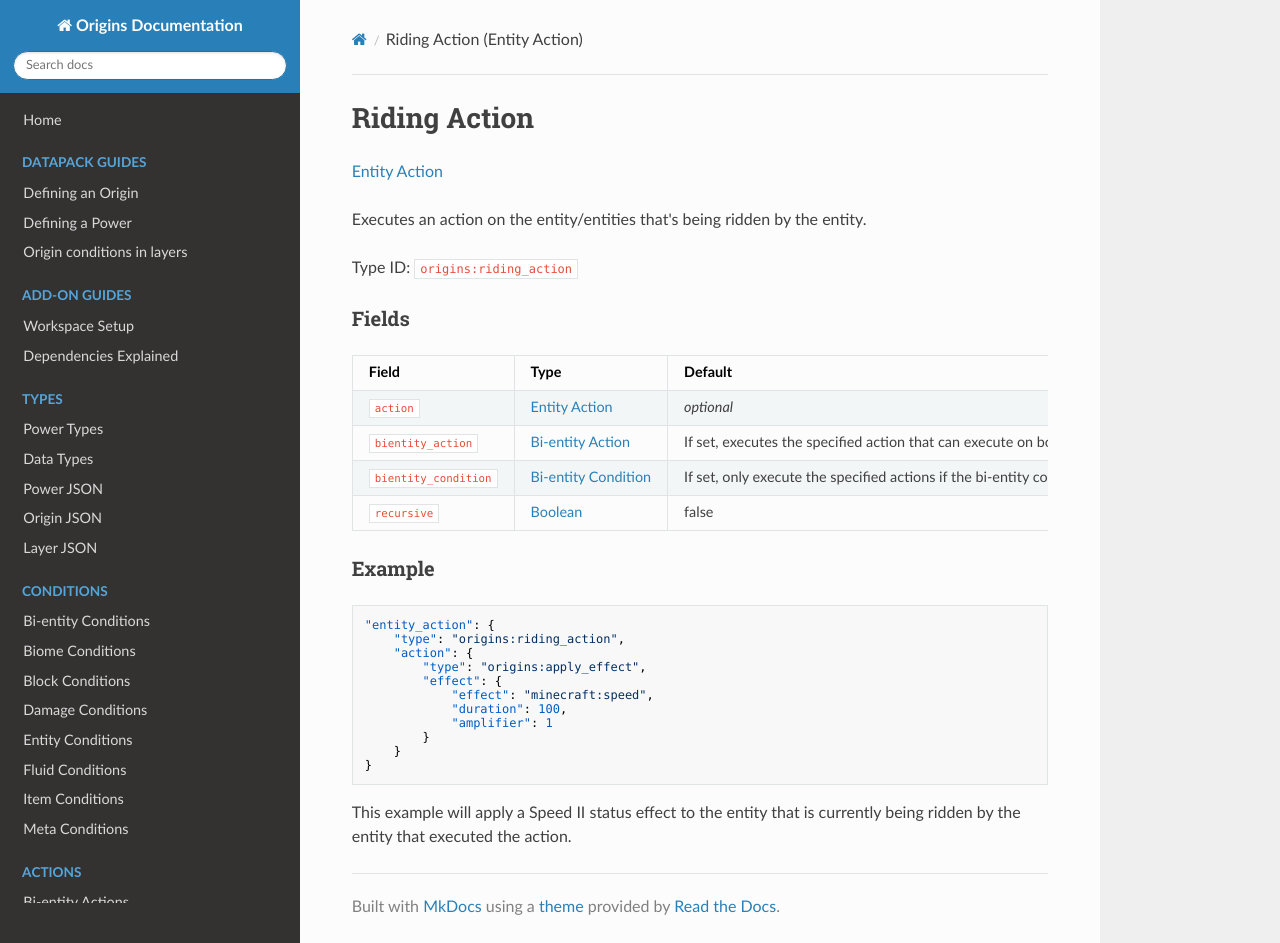
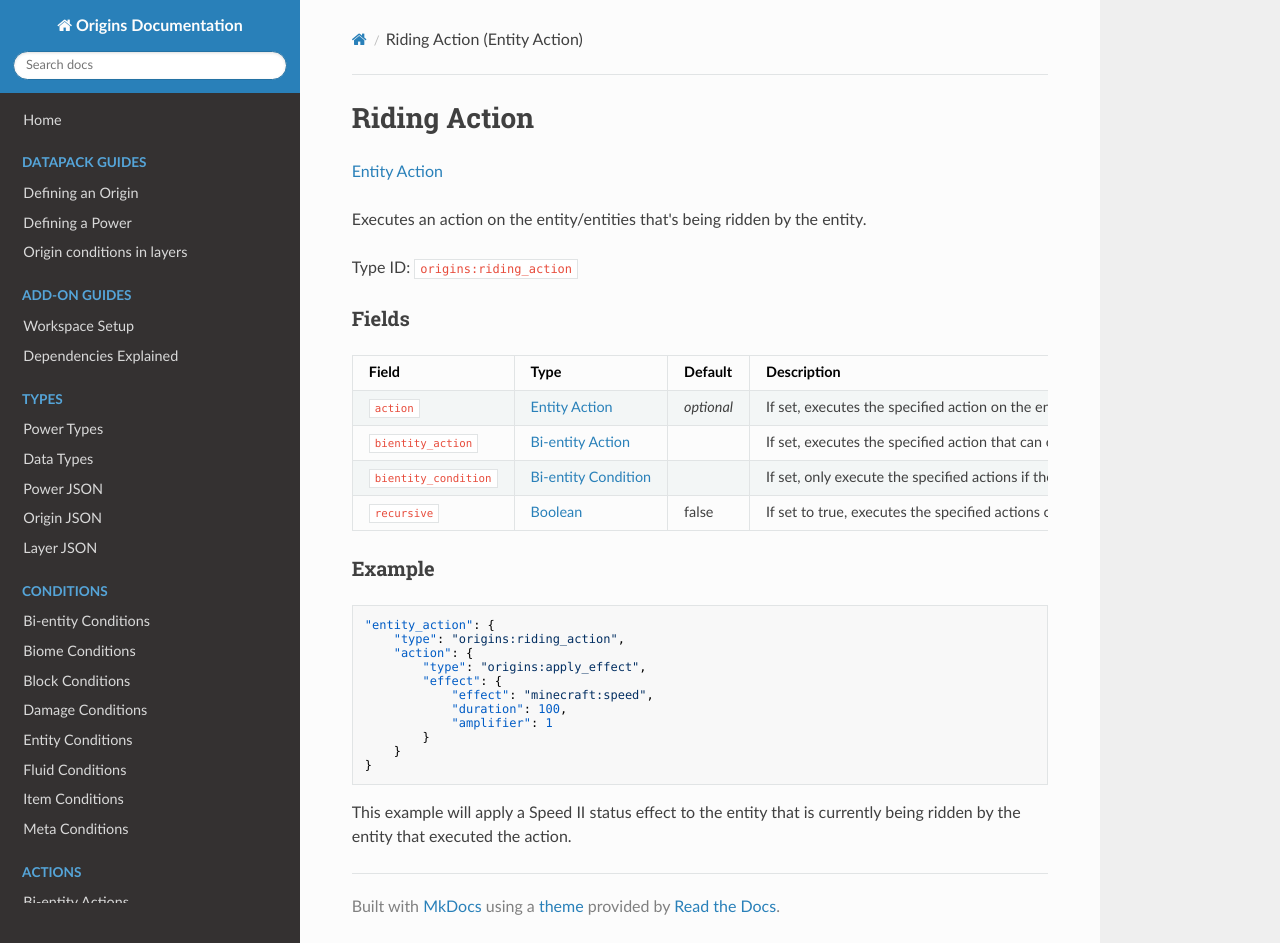
Before and after one commit to apace100/origins-docs, an MkDocs documentation site: the page built from docs/entity_actions/riding_action.md, in a window 1280 px wide and 943 px high. Built offline with MkDocs 1.6.1, drawn with Linux system fonts in a browser that asks for light colours; nearby versions of some CDN libraries.

Commit message:
Fixed missing default values in `riding_action.md`

```diff
--- a/docs/entity_actions/riding_action.md
+++ b/docs/entity_actions/riding_action.md
@@ -15,8 +15,8 @@ Type ID: `origins:riding_action`
 Field | Type | Default | Description
 ------|------|---------|-------------
 `action` | [Entity Action](../entity_actions.md) | _optional_ | If set, executes the specified action on the entity that's been ridden.
-`bientity_action` | [Bi-entity Action](../bientity_actions.md) | If set, executes the specified action that can execute on both the passenger and the entity that's being ridden.
-`bientity_condition` | [Bi-entity Condition](../bientity_conditions.md) | If set, only execute the specified actions if the bi-entity condition is fulfilled.
+`bientity_action` | [Bi-entity Action](../bientity_actions.md) | | If set, executes the specified action that can execute on both the passenger and the entity that's being ridden.
+`bientity_condition` | [Bi-entity Condition](../bientity_conditions.md) | | If set, only execute the specified actions if the bi-entity condition is fulfilled.
 `recursive` | [Boolean](../data_types/boolean.md) | false | If set to true, executes the specified actions on all entities that are being ridden, if there are more than one.
 
 ### Example
```
